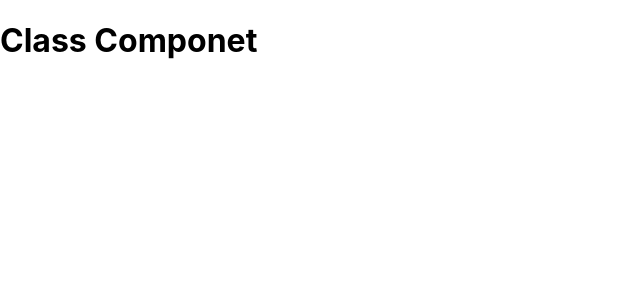
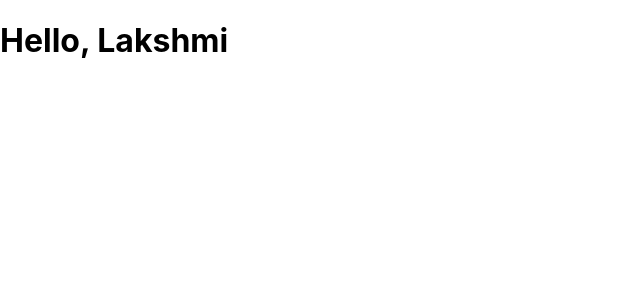
Before and after one commit to lakshmiravanuru512/practice, a React (Create React App) app in the folder testapp/: page / in a window 1280 px wide. Shown: the top 300 px of the page, without its empty margins (0-640 px from the left). Built offline with nearby package versions, Linux system fonts and the light colour scheme.

Commit message:
adding props to the class components

```diff
--- a/testapp/src/App.js
+++ b/testapp/src/App.js
@@ -1,5 +1,5 @@
 import Welcome from  "./components";
 const App =()=>{
-  return <Welcome/>
+  return <Welcome name="Lakshmi"/>
 }
 export default App;
--- a/testapp/src/components/index.js
+++ b/testapp/src/components/index.js
@@ -1,7 +1,8 @@
 import {Component} from "react";
 class Welcome extends Component{
     render() {
-      return <h1>Class Componet</h1>
+        const{name}=this.props;
+      return <h1>Hello, {name}</h1>
     }
 }
 
```
